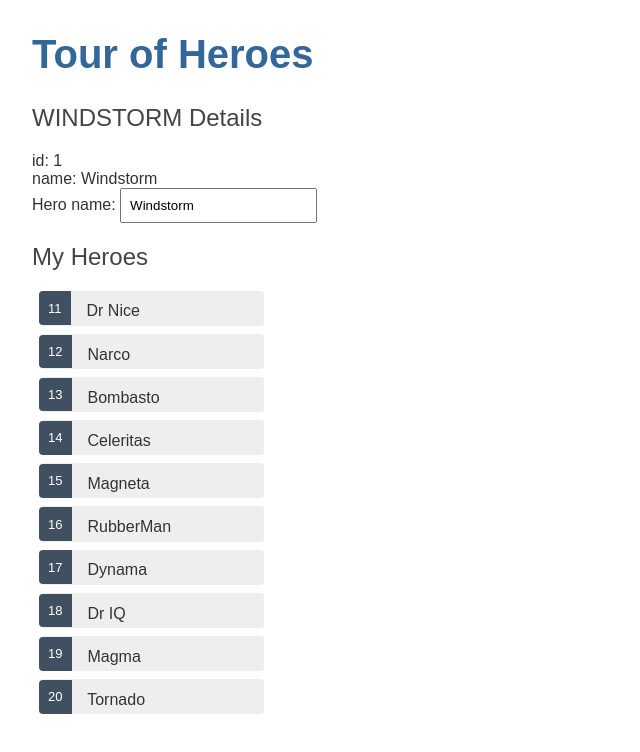
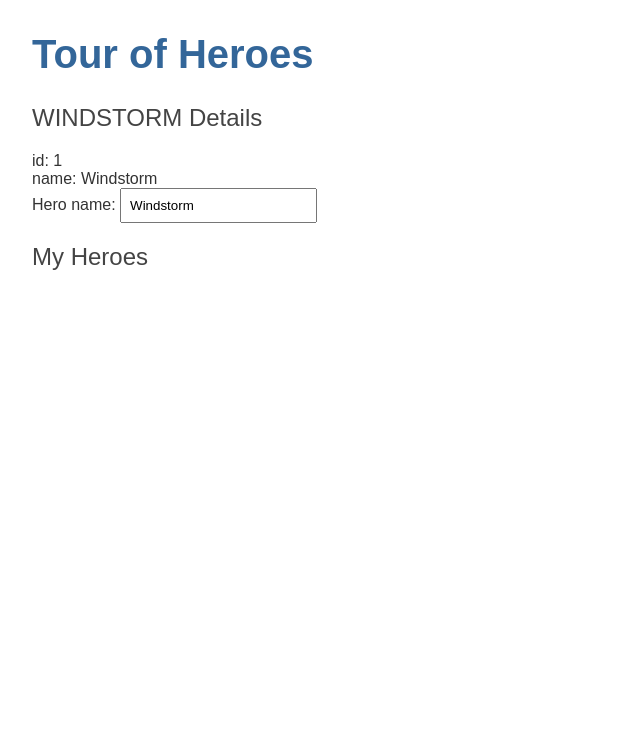
Before and after one commit to juvv9/angular-tour-of-heroes, an Angular app: page / in a window 1280 px wide. Shown: the top 752 px of the page, without its empty margins (0-640 px from the left). Built offline with nearby package versions, Linux system fonts and the light colour scheme.

Commit message:
HeroesComponent の更新

```diff
--- a/src/app/heroes/heroes.component.ts
+++ b/src/app/heroes/heroes.component.ts
@@ -1,7 +1,8 @@
 import { Component, OnInit } from '@angular/core';
 import { Hero } from '../hero';
 
-import { HEROES } from '../mock-heroes';
+// import { HEROES } from '../mock-heroes';
+import { HeroService } from '../hero.service'; //代わりに追加
 
 
 @Component({
@@ -15,7 +16,8 @@ export class HeroesComponent implements OnInit {
     name: 'Windstorm'
   };
 
-  heroes = HEROES;
+  // heroes = HEROES;
+  heroes: Hero[] = []; //代わりに宣言
 
   constructor() { }
 
```
